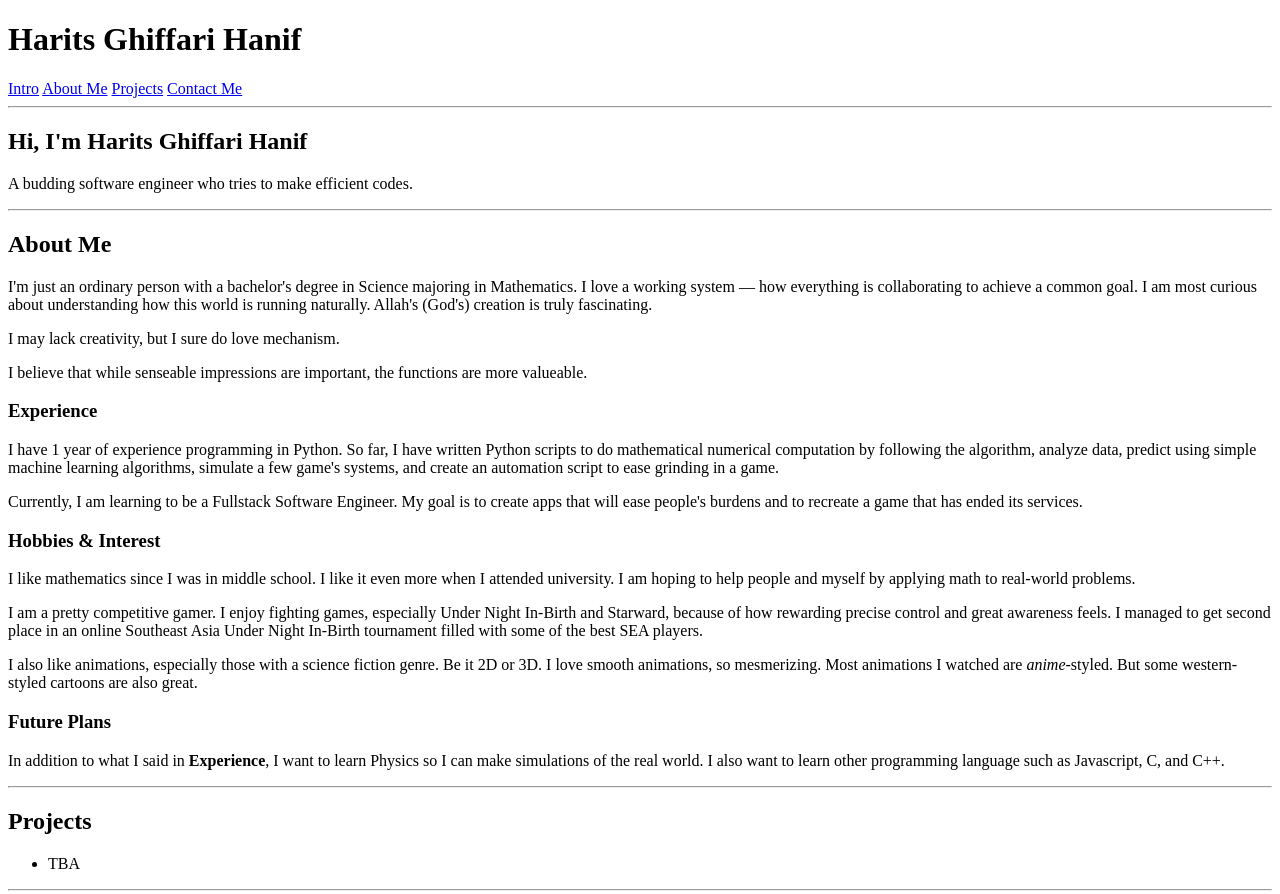
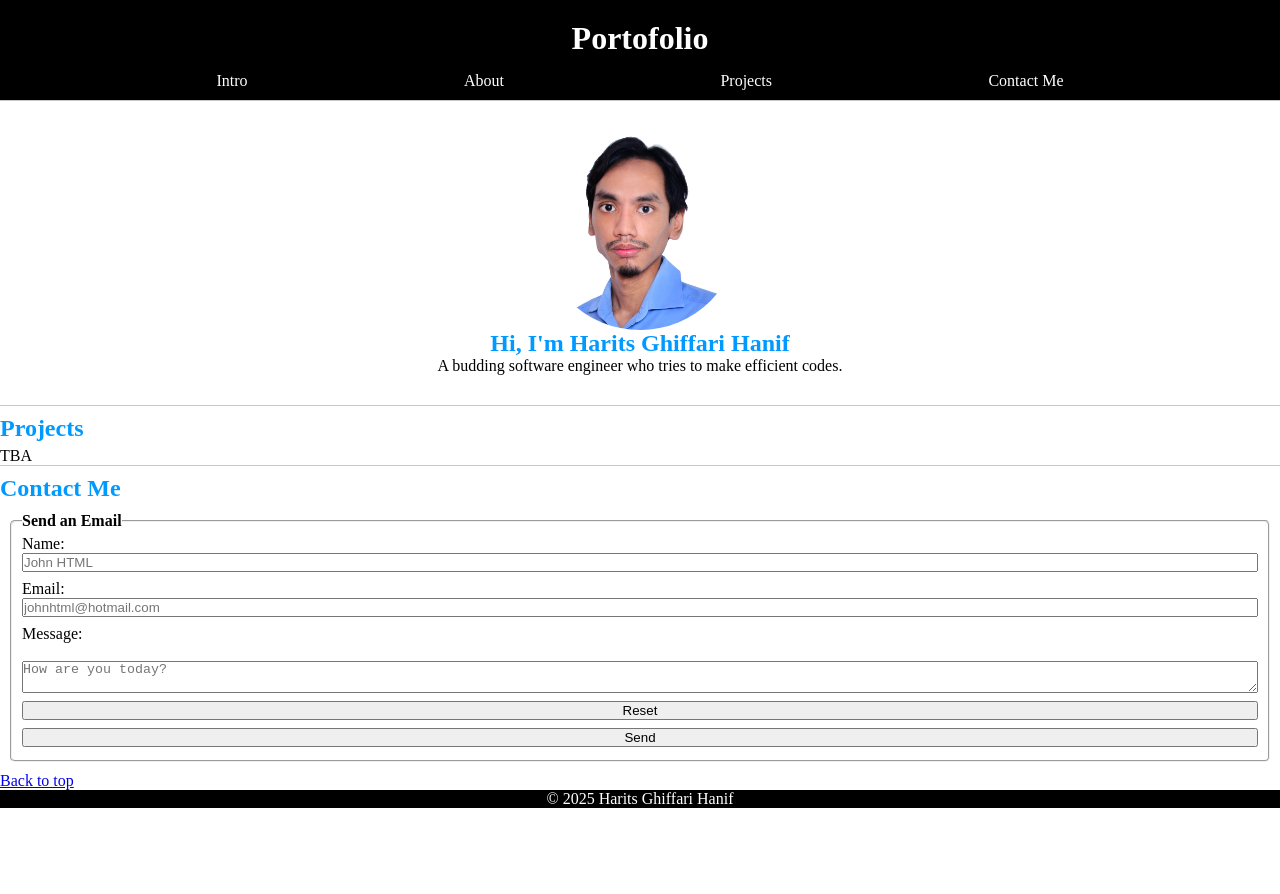
Before and after one commit to Revou-FSSE-Oct25/milestone-1-HaritsGH, a plain HTML site: page index.html in a window 1280 px wide. Shown: the top 894 px of the page. After the commit the page ends 808 px from the top, so only its background shows below. Drawn offline with Linux system fonts and the light colour scheme.

Commit message:
refactor page index | separate about section, update add css

```diff
--- a/index.html
+++ b/index.html
@@ -5,101 +5,55 @@
     <meta name="viewport" content="width=device-width, initial-scale=1.0">
     <meta name="description" content="Harits Ghiffari Hanif Web Portofolio">
     <title>Harits Ghiffari Hanif - Web Portofolio</title>
+    <link rel="stylesheet" href="style/index.css">
 </head>
 <body>
     <header id="page-top">
-        <h1>Harits Ghiffari Hanif</h1>
+        <div>
+            <h1>Portofolio</h1>
+        </div>
+
         <nav>
-            <span>
             <a href="#intro">Intro</a>
-                <a href="#about-me">About Me</a>
+            <a href="pages/about.html">About</a>
             <a href="#projects">Projects</a>
             <a href="#contact-me">Contact Me</a>
-            </span>
         </nav>
     </header>
-    <hr>
 
     <!-- main -->
     <main>
         <article>
 
             <!-- section intro -->
+            <div class="main-section__intro-container">
                 <section id="intro">
-                <h2>Hi, I'm Harits Ghiffari Hanif</h2>
-                <p>A budding software engineer who tries to make efficient codes.</p>
+                    <img src="asset/images/profile.jpg" alt="Harits Profile Picture" class="profile-pic">
+                    <div class="profile-desc">
+                        <p class="author-name"><strong>Hi, I'm Harits Ghiffari Hanif</strong></p>
+                        <p class="author-desc">A budding software engineer who tries to make efficient codes.</p>
+                    </div>
                 </section>
-            <hr>
-
-            <!-- section about me -->
-            <section id="about-me">
-                <h2>About Me</h2>
-                <p>
-                    I'm just an ordinary person with a bachelor's degree in Science majoring in Mathematics.
-                    I love a working system — how everything is collaborating to achieve a common goal.
-                    I am most curious about understanding how this world is running naturally. Allah's (God's) creation is truly fascinating.
-                </p>
-                <p>
-                    I may lack creativity, but I sure do love mechanism.
-                </p>
-                <p>
-                    I believe that while senseable impressions are important, the functions are more valueable.
-                </p>
-
-                <h3>Experience</h3>
-                <p>
-                    I have 1 year of experience programming in Python.
-                    So far, I have written Python scripts to do mathematical numerical computation by following the algorithm,
-                    analyze data, predict using simple machine learning algorithms, simulate a few game's systems, and
-                    create an automation script to ease grinding in a game.
-                </p>
-                <p>
-                    Currently, I am learning to be a Fullstack Software Engineer.
-                    My goal is to create apps that will ease people's burdens and to recreate a game that has ended its services.
-                </p>
-
-                <h3>Hobbies & Interest</h3>
-                <p>
-                    I like mathematics since I was in middle school. I like it even more when I attended university.
-                    I am hoping to help people and myself by applying math to real-world problems.
-                </p>
-                <p>
-                    I am a pretty competitive gamer. I enjoy fighting games, especially Under Night In-Birth and Starward, because of how
-                    rewarding precise control and great awareness feels. I managed to get second place in an online Southeast Asia Under Night In-Birth tournament
-                    filled with some of the best SEA players.
-                </p>
-                <p>
-                    I also like animations, especially those with a science fiction genre. Be it 2D or 3D.
-                    I love smooth animations, so mesmerizing. Most animations I watched are <i>anime</i>-styled. But some western-styled cartoons are also great.
-                </p>
-
-                <h3>Future Plans</h3>
-                <p>
-                    In addition to what I said in <b>Experience</b>, I want to learn Physics so I can make simulations of the real world.
-                    I also want to learn other programming language such as Javascript, C, and C++.
-                </p>
-                <hr>
-            </section>
-
+            </div>
 
             <!-- section projects -->
+            <div class="main-section__projects-container">
                 <section id="projects">
                     <h2>Projects</h2>
                     <ul>
                         <li>TBA</li>
                     </ul>
 
-                <hr>
                 </section>
-
+            </div>
 
             <!-- section contact me -->
+            <div class="main-section__contact-me-container">
                 <section id="contact-me">
                     <h2>Contact Me</h2>
                     <!-- contact form -->
                     <form id="contact-form">
                         <!-- sender message info -->
-                    <section>
                         <fieldset>
                             <legend><strong>Send an Email</strong></legend>
                             <label for="sender-name">Name:</label>
@@ -109,8 +63,6 @@
                                 name="sdname"
                                 placeholder="John HTML"
                                 required />
-                            <br>
-                            <br>
 
                             <label for="sender-email">Email:</label>
                             <input
@@ -119,8 +71,7 @@
                                 name="sdemail"
                                 placeholder="johnhtml@hotmail.com"
                                 required />
-                            <br>
-                            <br>
+
 
                             <label for="message">Message:</label><br />
                             <textarea
@@ -129,17 +80,14 @@
                                 row="55"
                                 cols="50"
                                 placeholder="How are you today?"></textarea>
-                            <br>
-                            <br>
 
                             <input type="reset" value="Reset" />
                             <input type="submit" value="Send" />
                         </fieldset>
+                    </form>
                 </section>
-                </form>
-                <hr>
+            </div>
 
-            </section>
 
         </article>
         <aside>
@@ -148,9 +96,11 @@
     </main>
 
     <!-- footer -->
+
+    <div class="footer__container">
         <footer>
-        <br>
             &copy; 2025 Harits Ghiffari Hanif
         </footer>
+    </div>
 </body>
 </html>
--- /dev/null
+++ b/style/about.css
@@ -0,0 +1,73 @@
+/* universal */
+
+* {
+    padding: 0;
+    margin: 0;
+}
+
+/* body {
+    background-color: rgb(248, 248, 248);
+} */
+
+h1, h2, h3 {
+    margin: 10px 0px 5px;
+}
+
+p {
+    text-align: justify;
+}
+
+/* header */
+
+header {
+    display: flex;
+    flex-direction: column;
+    justify-content: center;
+
+    padding-top: 10px;
+
+    background-color: black;
+
+    box-shadow: 0px 1px rgb(200, 200, 200);
+
+    color: white;
+}
+
+h1 {
+    text-align: center;
+}
+
+nav {
+    display: flex;
+    justify-content: space-evenly;
+
+    margin: 10px 0px;
+}
+
+nav a:link {
+    text-decoration: none;
+    color: white;
+}
+
+nav a:visited {
+    text-decoration: none;
+    color: white;
+}
+
+nav a:hover {
+    text-decoration: underline;
+}
+
+nav a:active {
+    text-decoration: underline;
+}
+
+/* footer */
+
+.footer__container {
+    color: white;
+    background-color: black;
+
+    display: flex;
+    justify-content: center;
+}
--- /dev/null
+++ b/style/index.css
@@ -0,0 +1,148 @@
+/* universal */
+
+* {
+    padding: 0;
+    margin: 0;
+}
+
+/* body {
+    background-color: rgb(248, 248, 248);
+} */
+
+h1, h2, h3 {
+    margin: 10px 0px 5px;
+}
+
+p {
+    text-align: justify;
+}
+
+/* header */
+
+header {
+    display: flex;
+    flex-direction: column;
+    justify-content: center;
+
+    padding-top: 10px;
+
+    background-color: black;
+
+    box-shadow: 0px 1px rgb(200, 200, 200);
+
+    color: white;
+}
+
+h1 {
+    text-align: center;
+}
+
+nav {
+    display: flex;
+    justify-content: space-evenly;
+
+    margin: 10px 0px;
+}
+
+nav a:link {
+    text-decoration: none;
+    color: white;
+}
+
+nav a:visited {
+    text-decoration: none;
+    color: white;
+}
+
+nav a:hover {
+    text-decoration: underline;
+}
+
+nav a:active {
+    text-decoration: underline;
+}
+
+/* main */
+
+article {
+    display: flex;
+    flex-direction: column;
+}
+
+/* intro */
+
+.main-section__intro-container section {
+    display: flex;
+    flex-direction: column;
+    justify-content: center;
+
+    padding: 30px 0px;
+
+    box-shadow: 0px 1px rgb(200, 200, 200);
+}
+
+.profile-pic {
+    height: 200px;
+    width: 200px;
+
+    border-radius: 50%;
+
+    align-self: center;
+}
+
+.profile-desc {
+    align-self: center;
+}
+
+.author-name {
+    color: rgb(0, 153, 255);
+    font-size: 24px;
+    text-align: center;
+}
+
+.author-desc {
+    text-align: center;
+}
+
+/* projects */
+
+.main-section__projects-container {
+    box-shadow: 0px 1px rgb(200, 200, 200);
+}
+
+.main-section__projects-container h2 {
+    color: rgb(0, 153, 255);
+}
+
+/* contact form */
+
+.main-section__contact-me-container h2 {
+    color: rgb(0, 153, 255);
+}
+
+form {
+    margin: 10px;
+}
+
+fieldset {
+    padding: 5px 10px;
+
+    border-radius: 5px;
+
+    display: flex;
+    flex-direction: column;
+}
+
+input, textarea {
+    margin-bottom: 8px;
+}
+
+/* footer */
+
+.footer__container {
+    color: white;
+    background-color: black;
+
+    display: flex;
+    justify-content: center;
+}
```
Also changed, not shown: pages/about.html (added, +91 -0 lines), asset/images/profile.jpg (added). Lines whose indentation alone changed are shown as unchanged.
